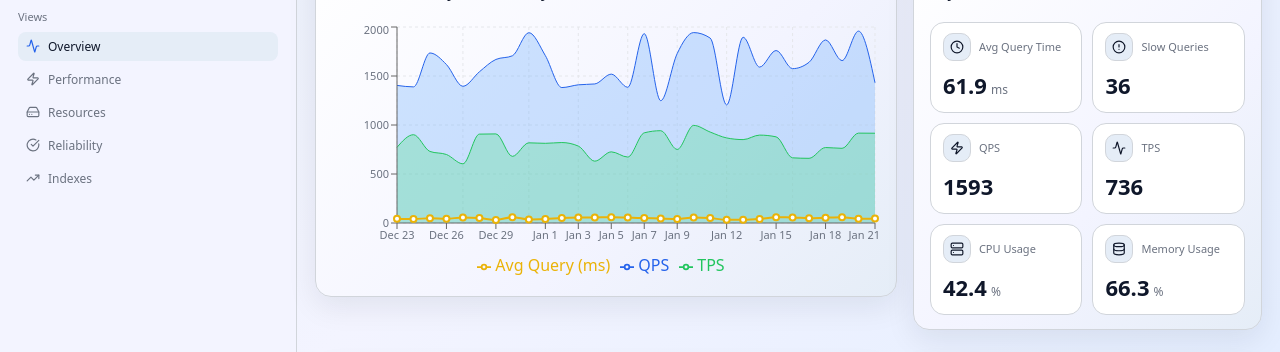
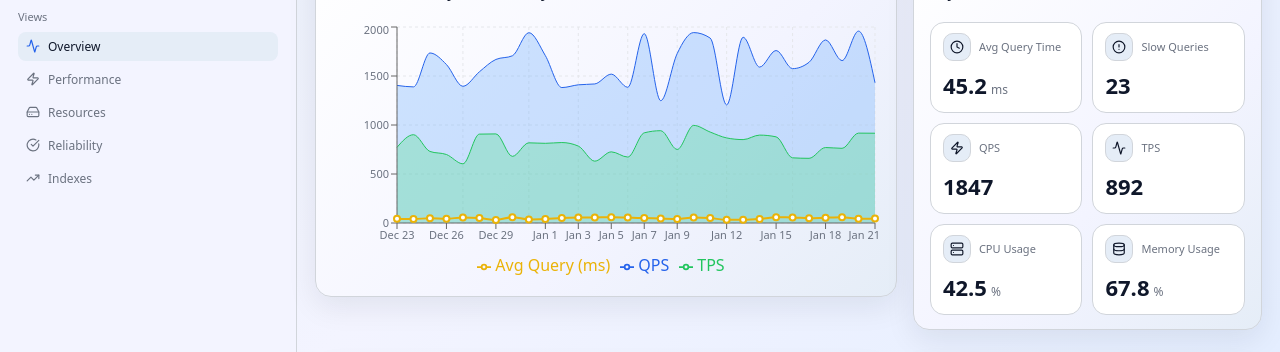
Before and after one commit to DilipViharika/pg-monitor-dashboard, a React (Vite) app: page / in a window 1280 px wide. Shown: the part 159-511 px from the top of the page. Built offline with nearby package versions, Linux system fonts and the light colour scheme.

Commit message:
Change update interval for PostgreSQL metrics
Increased the interval for updating PostgreSQL metrics from 3 seconds to 15 seconds.

```diff
--- a/src/PostgreSQLMonitor.jsx
+++ b/src/PostgreSQLMonitor.jsx
@@ -161,7 +161,7 @@
         diskIOLatency: 5 + Math.random() * 10,
         errorRate: Math.random() * 5
       }));
-    }, 3000);
+    }, 15000);
 
     return () => clearInterval(interval);
   }, []);
```
